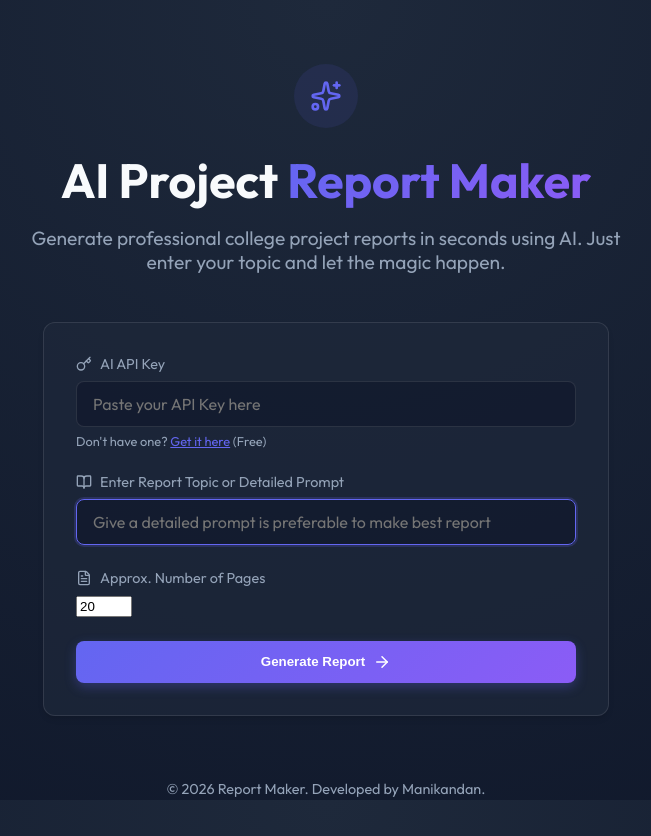
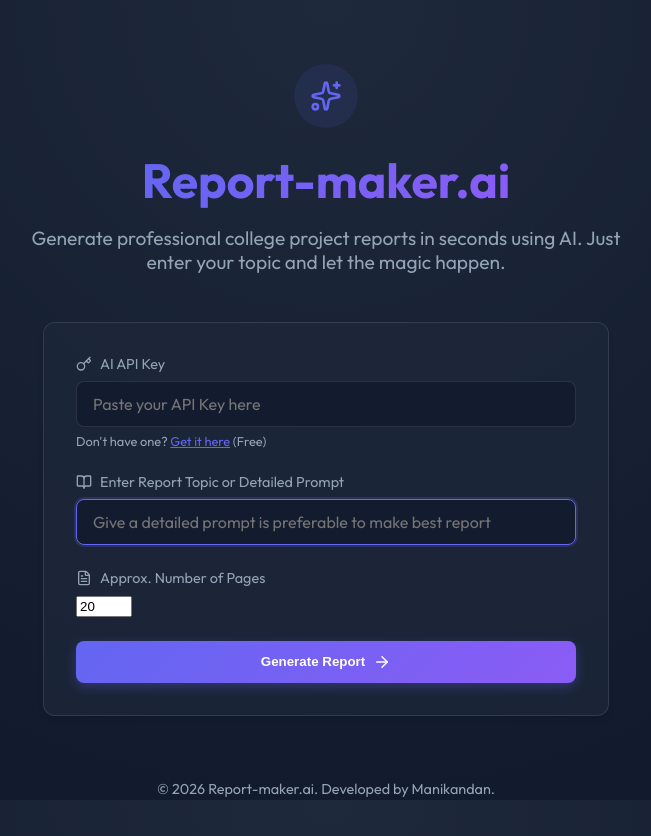
Before and after one commit to mani6368/report-maker, a React (Vite) app: page / in a window 1280 px wide. Shown: the top 836 px of the page, without its empty margins (314-965 px from the left). Built offline with nearby package versions, Linux system fonts and the light colour scheme.

Commit message:
Update branding to Report-maker.ai

```diff
--- a/src/App.jsx
+++ b/src/App.jsx
@@ -53,7 +53,7 @@ function App() {
           <Sparkles size={32} color="var(--color-accent-primary)" />
         </div>
         <h1 style={{ fontSize: '3rem', margin: '0 0 1rem 0', lineHeight: 1.2 }}>
-          AI Project <span className="text-gradient">Report Maker</span>
+          <span className="text-gradient">Report-maker.ai</span>
         </h1>
         <p style={{ color: 'var(--color-text-secondary)', fontSize: '1.2rem', maxWidth: '600px', margin: '0 auto' }}>
           Generate professional college project reports in seconds using AI.
@@ -78,7 +78,7 @@ function App() {
       </main>
 
       <footer style={{ marginTop: '4rem', color: 'var(--color-text-secondary)', fontSize: '0.9rem' }}>
-        <p>© {new Date().getFullYear()} Report Maker. Developed by Manikandan.</p>
+        <p>© {new Date().getFullYear()} Report-maker.ai. Developed by Manikandan.</p>
       </footer>
     </div>
   );
```
